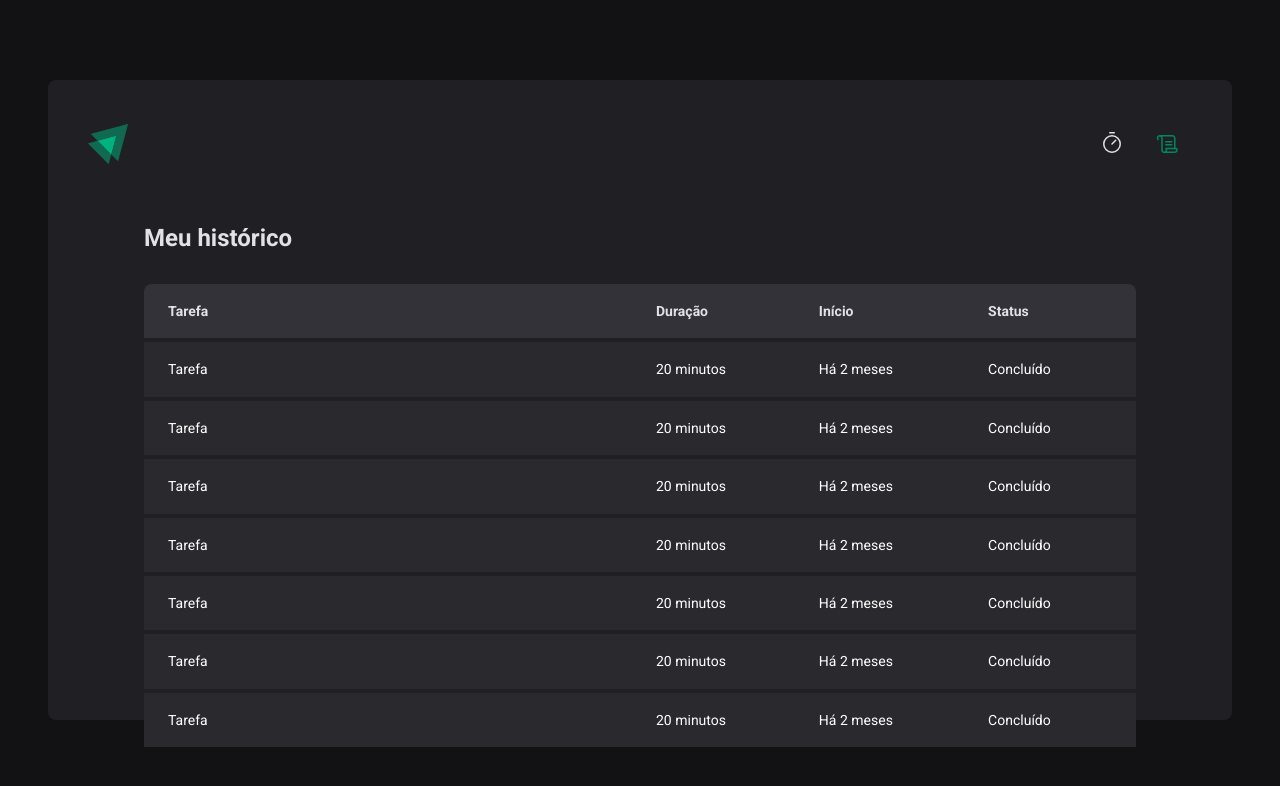
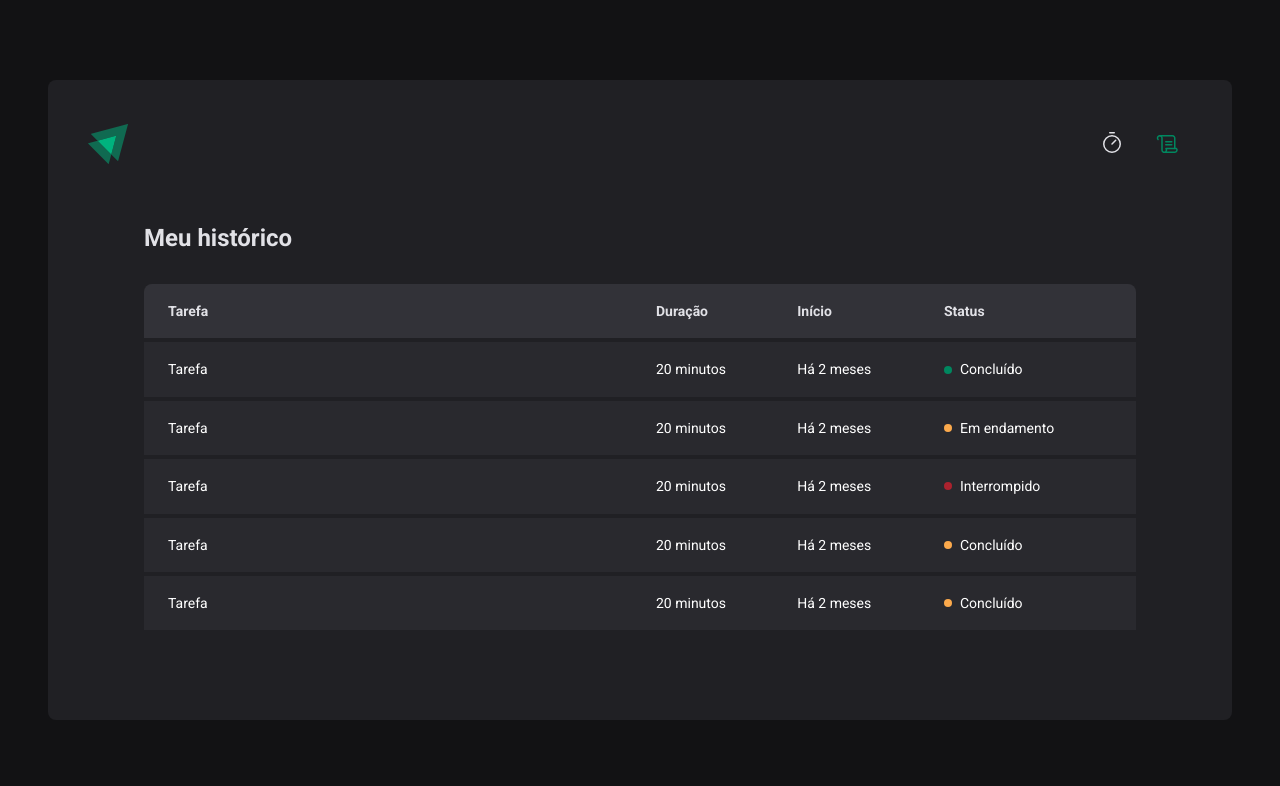
Before and after one commit to dcaueb78/pomodoro-timer, a React (Vite) app: page /history in a window 1280 px wide. Shown: the top 786 px of the page. Built offline with nearby package versions, Linux system fonts and the light colour scheme.

Commit message:
feat: create history list task status

```diff
--- a/src/pages/History/index.tsx
+++ b/src/pages/History/index.tsx
@@ -1,4 +1,4 @@
-import { HistoryContainer, HistoryList } from './styles'
+import { HistoryContainer, HistoryList, Status } from './styles'
 
 export function History() {
   return (
@@ -20,43 +20,41 @@
               <td>Tarefa</td>
               <td>20 minutos</td>
               <td>Há 2 meses</td>
-              <td>Concluído</td>
+              <td>
+                <Status statusColor="green">Concluído</Status>
+              </td>
             </tr>
             <tr>
               <td>Tarefa</td>
               <td>20 minutos</td>
               <td>Há 2 meses</td>
-              <td>Concluído</td>
+              <td>
+                <Status statusColor="yellow">Em endamento</Status>
+              </td>
             </tr>
             <tr>
               <td>Tarefa</td>
               <td>20 minutos</td>
               <td>Há 2 meses</td>
-              <td>Concluído</td>
+              <td>
+                <Status statusColor="red">Interrompido</Status>
+              </td>
             </tr>
             <tr>
               <td>Tarefa</td>
               <td>20 minutos</td>
               <td>Há 2 meses</td>
-              <td>Concluído</td>
+              <td>
+                <Status statusColor="yellow">Concluído</Status>
+              </td>
             </tr>
             <tr>
               <td>Tarefa</td>
               <td>20 minutos</td>
               <td>Há 2 meses</td>
-              <td>Concluído</td>
-            </tr>
-            <tr>
-              <td>Tarefa</td>
-              <td>20 minutos</td>
-              <td>Há 2 meses</td>
-              <td>Concluído</td>
-            </tr>
-            <tr>
-              <td>Tarefa</td>
-              <td>20 minutos</td>
-              <td>Há 2 meses</td>
-              <td>Concluído</td>
+              <td>
+                <Status statusColor="yellow">Concluído</Status>
+              </td>
             </tr>
           </tbody>
         </table>
--- a/src/pages/History/styles.ts
+++ b/src/pages/History/styles.ts
@@ -60,3 +60,26 @@
     }
   }
 `
+const STATUS_COLORS = {
+  yellow: 'yellow-500',
+  red: 'red-500',
+  green: 'green-500',
+} as const
+
+interface StatusProps {
+  statusColor: keyof typeof STATUS_COLORS
+}
+
+export const Status = styled.span<StatusProps>`
+  display: flex;
+  align-items: center;
+  gap: 0.5rem;
+
+  &::before {
+    content: '';
+    width: 0.5rem;
+    height: 0.5rem;
+    border-radius: 50%;
+    background: ${(props) => props.theme[STATUS_COLORS[props.statusColor]]};
+  }
+`
```
